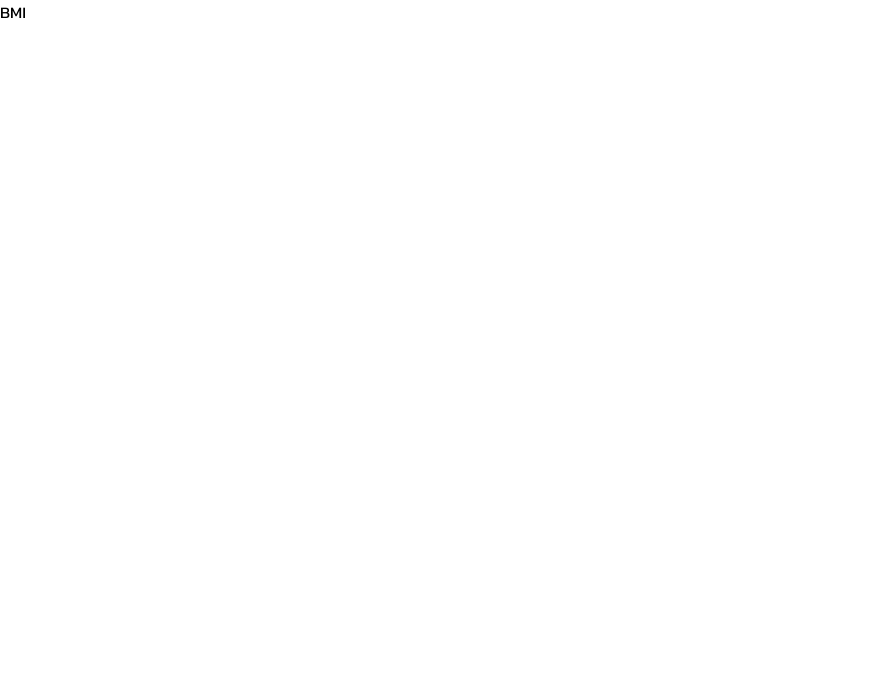
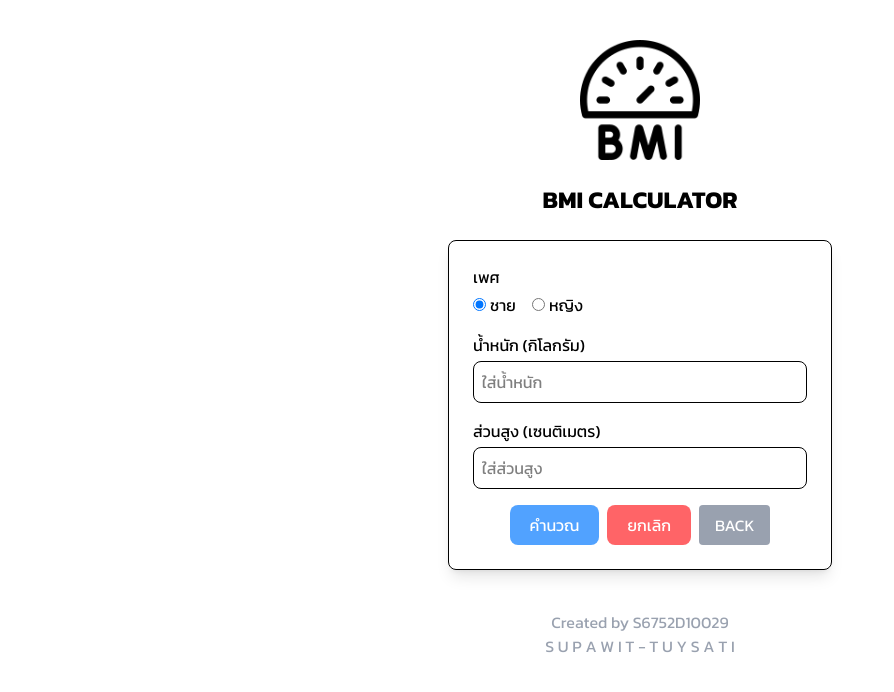
Before and after one commit to SauSupawitTuysati/next-varity-calculate, a Next.js app: page /body/bmi in a window 1280 px wide. Shown: the top 692 px of the page, without its empty margins (0-894 px from the left). Built offline with nearby package versions, Linux system fonts and the light colour scheme.

Commit message:
Update page.tsx

```diff
--- a/app/body/bmi/page.tsx
+++ b/app/body/bmi/page.tsx
@@ -1,7 +1,119 @@
+"use client";
+import { useState } from "react";
+import Image from "next/image";
+import bmi from "./../../../assets/images/bmi.png";
+import Footer from "@/components/Footer";
+import { useRouter } from "next/navigation";
+
 export default function BMI() {
+  const [gender, setGender] = useState("male");
+  const [weight, setWeight] = useState("");
+  const [height, setHeight] = useState("");
+  const [result, setResult] = useState<string | null>(null);
+  const router = useRouter();
+
+  const handleCalculate = () => {
+    const w = parseFloat(weight);
+    const h = parseFloat(height) / 100;
+
+    if (isNaN(w) || isNaN(h) || w <= 0 || h <= 0) {
+      alert("กรุณากรอกข้อมูลให้ถูกต้อง");
+      return;
+    }
+
+    const bmi = (w / (h * h)).toFixed(2);
+    setResult(bmi);
+  };
+
+  const handleReset = () => {
+    setWeight("");
+    setHeight("");
+    setResult(null);
+  };
+
+  const handleNavigation = (path: string) => {
+    router.push(path);
+  };
+
   return (
-   <h1>BMI
+    <>
+      <div className="w-10/12 max-w-sm mx-auto mt-10 grid grid-cols-1 gap-6">
+        <div className="flex justify-center">
+          <Image src={bmi} alt="bmi" width={120} />
+        </div>
+        <div className="text-2xl font-bold text-center">BMI CALCULATOR</div>
 
-   </h1>
+        {result && <div className="text-xl text-green-600 text-center">ค่าดัชนีมวลกายของคุณ: {result}</div>}
+
+        <div className="w-full p-6 border rounded-lg shadow-lg">
+          <div className="mb-4">
+            <label className="block mb-1">เพศ</label>
+            <div className="flex gap-4">
+              <label>
+                <input
+                  type="radio"
+                  name="gender"
+                  value="male"
+                  checked={gender === "male"}
+                  onChange={() => setGender("male")}
+                />
+                <span className="ml-1">ชาย</span>
+              </label>
+              <label>
+                <input
+                  type="radio"
+                  name="gender"
+                  value="female"
+                  checked={gender === "female"}
+                  onChange={() => setGender("female")}
+                />
+                <span className="ml-1">หญิง</span>
+              </label>
+            </div>
+          </div>
+
+          <div className="mb-4">
+            <label className="block mb-1">น้ำหนัก (กิโลกรัม)</label>
+            <input
+              type="number"
+              value={weight}
+              onChange={(e) => setWeight(e.target.value)}
+              className="w-full p-2 border rounded-lg"
+              placeholder="ใส่น้ำหนัก"
+            />
+          </div>
+
+          <div className="mb-4">
+            <label className="block mb-1">ส่วนสูง (เซนติเมตร)</label>
+            <input
+              type="number"
+              value={height}
+              onChange={(e) => setHeight(e.target.value)}
+              className="w-full p-2 border rounded-lg"
+              placeholder="ใส่ส่วนสูง"
+            />
+          </div>
+
+          <div className="flex justify-center mt-4">
+            <button
+              className="bg-blue-400 hover:bg-blue-500 text-white px-5 py-2 mx-1 rounded-lg"
+              onClick={handleCalculate}
+            >
+              คำนวณ
+            </button>
+            <button className="bg-red-400 hover:bg-red-500 text-white px-5 py-2 mx-1 rounded-lg" onClick={handleReset}>
+              ยกเลิก
+            </button>
+            <button
+              className="bg-gray-400 hover:bg-gray-500 text-white px-4 py-2 rounded mx-1"
+              onClick={() => handleNavigation("/menu")}
+            >
+              BACK
+            </button>
+          </div>
+        </div>
+      </div>
+      <Footer />
+    </>
   );
 }
```
